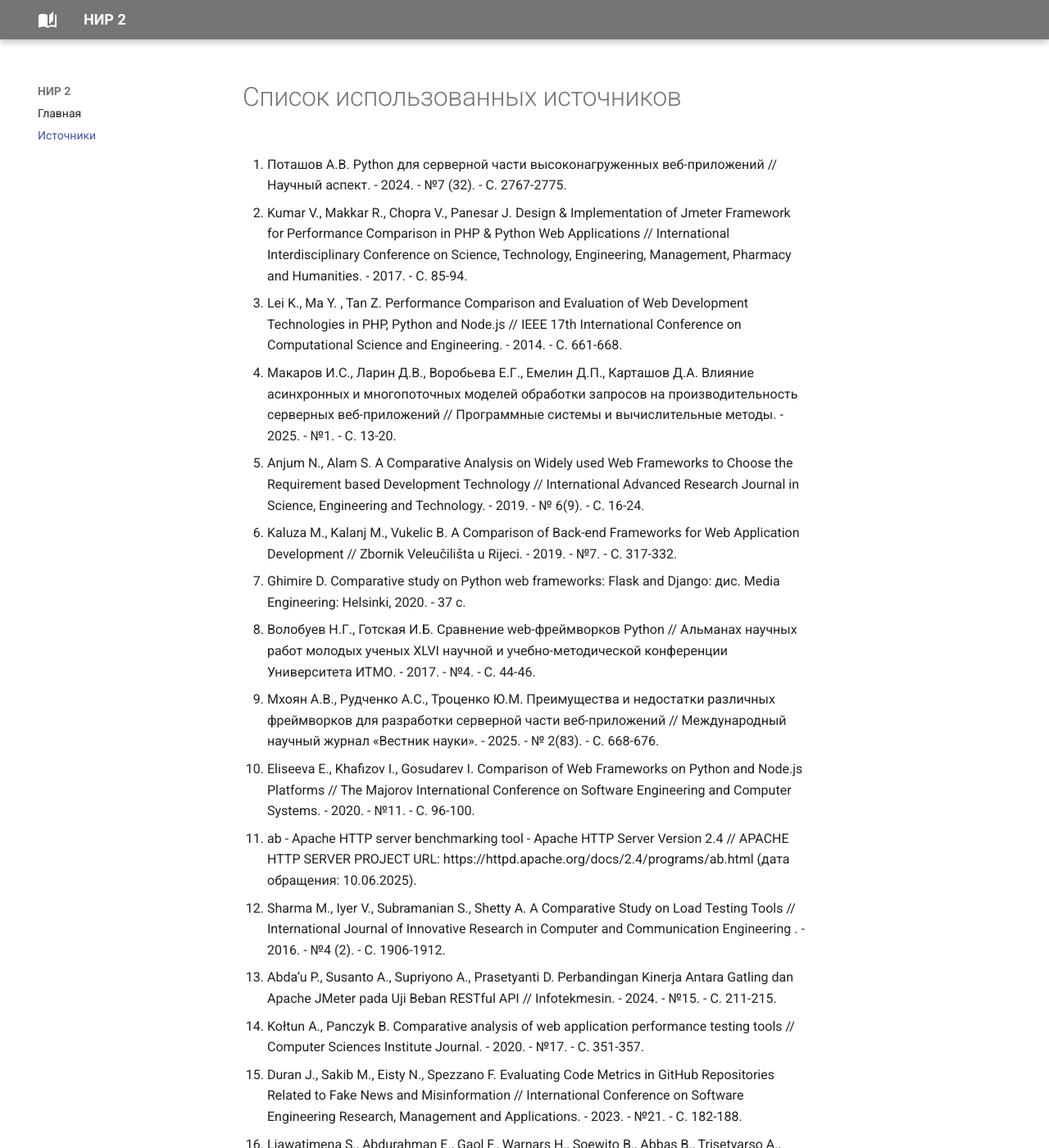
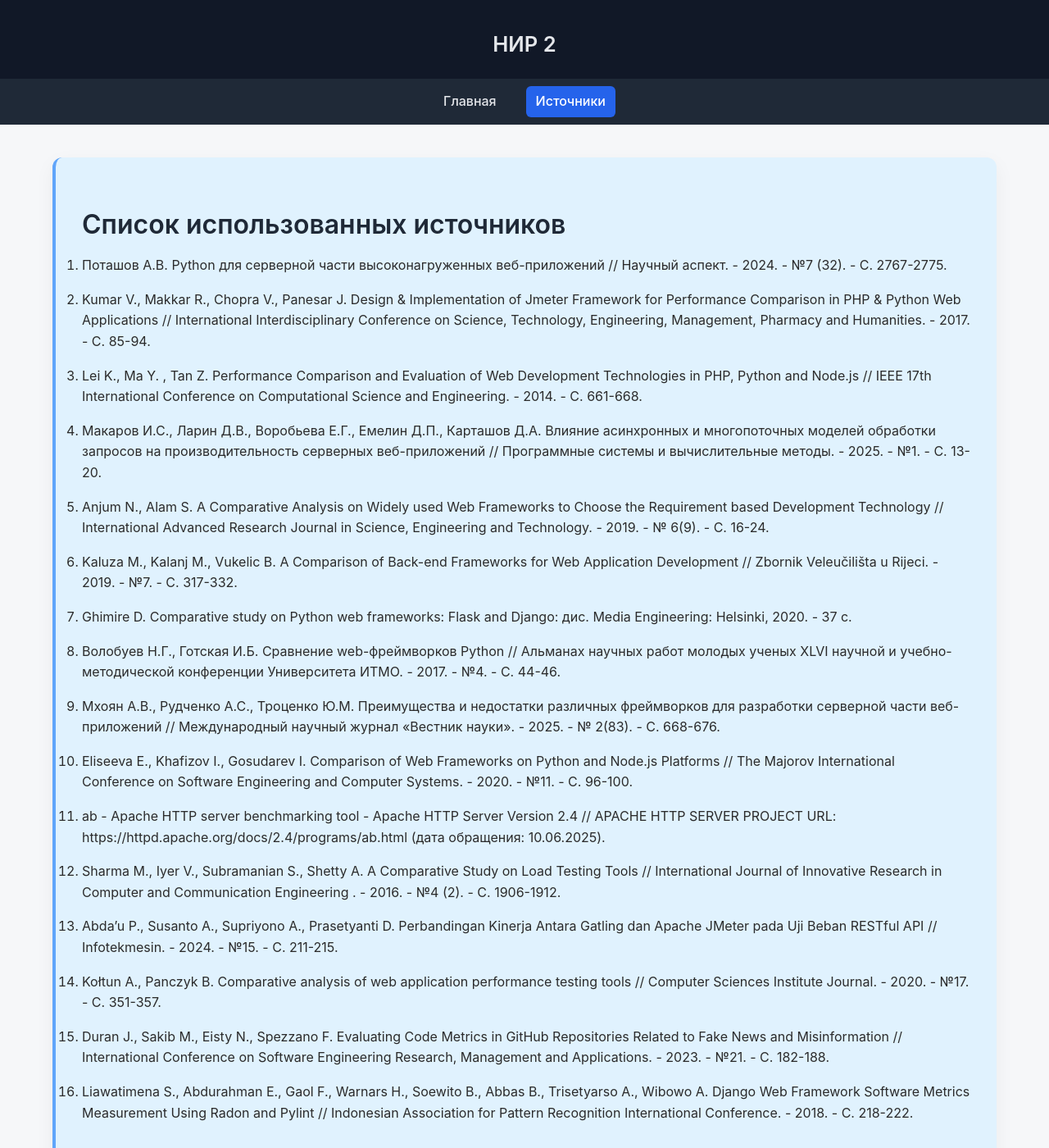
Before and after one commit to miirld/pyweb2025_task2.2, an MkDocs documentation site: the page built from docs/references.md, in a window 1280 px wide and 1400 px high. Shown: the whole window at 82% size. Built offline with MkDocs 1.6.1, drawn with Linux system fonts in a browser that asks for light colours; some of the changed text lies outside the part shown.

Commit message:
Add customization

```diff
--- a/mkdocs.yml
+++ b/mkdocs.yml
@@ -1,17 +1,14 @@
 site_name: НИР 2
+site_author: miirld_
 site_description: Тема НИР - Выбор и обоснование критериев для сравнения асинхронных веб-фреймворков в экосистеме Python
 
 theme:
-  name: material
-  palette:
-    scheme: default
-    primary: grey
-    accent: indigo
-  icon:
-    logo: material/book-open-page-variant
-
-plugins: []
+  name: null
+  custom_dir: theme/
 
 nav:
   - Главная: index.md
   - Источники: references.md
+
+watch:
+  - theme
--- /dev/null
+++ b/theme/main.html
@@ -0,0 +1,33 @@
+<!DOCTYPE html>
+<html lang="ru">
+
+<head>
+    <meta charset="UTF-8">
+    <meta name="viewport" content="width=device-width, initial-scale=1.0">
+    <title>{{ page.title }} | {{ config.site_name }}</title>
+    <link rel="stylesheet" href="{{ 'style.css' | url }}">
+</head>
+
+<body class="{% if page.url == 'references/' %}references{% endif %}">
+    <header class="header">
+        <h1 class="header__title">{{ config.site_name }}</h1>
+    </header>
+    <nav class="nav">
+        {% for item in nav %}
+        <a href="{{ item.url | url }}" class="nav__link {% if item.active %}active{% endif %}">
+            {{ item.title }}
+        </a>
+        {% endfor %}
+    </nav>
+    <div class="divider"></div>
+    <main class="main">
+        <div class="container">
+            {{ page.content }}
+        </div>
+    </main>
+    <footer class="footer">
+        &copy; {{ config.site_author }}
+    </footer>
+</body>
+
+</html>
--- /dev/null
+++ b/theme/style.css
@@ -0,0 +1,131 @@
+* {
+    margin: 0;
+    padding: 0;
+    box-sizing: border-box;
+}
+
+body {
+    font-family: "Inter", "Segoe UI", Roboto, Arial, sans-serif;
+    line-height: 1.6;
+    background-color: #f6f7f9;
+    color: #2b2b2b;
+}
+
+body.references .container {
+    background-color: #e0f2fe;
+    border-left: 4px solid #60a5fa;
+    padding: 32px;
+}
+
+h1,
+h2,
+h3 {
+    margin: 24px 0 12px;
+    color: #1f2937;
+    font-weight: 600;
+}
+
+h1 {
+    font-size: 2rem;
+}
+
+h2 {
+    font-size: 1.5rem;
+}
+
+h3 {
+    font-size: 1.2rem;
+}
+
+p {
+    margin-bottom: 16px;
+}
+
+a {
+    color: #2563eb;
+    text-decoration: none;
+}
+
+a:hover {
+    text-decoration: underline;
+}
+
+.header {
+    position: fixed;
+    top: 0;
+    left: 0;
+    width: 100%;
+    height: 96px;
+    display: flex;
+    align-items: center;
+    justify-content: center;
+    background-color: #111827;
+    color: #ffffff;
+    z-index: 1000;
+}
+
+.header__title {
+    font-size: 1.6rem;
+    font-weight: 600;
+    text-align: center;
+    color: #e5e7eb;
+}
+
+.nav {
+    position: fixed;
+    top: 96px;
+    left: 0;
+    width: 100%;
+    height: 56px;
+    display: flex;
+    justify-content: center;
+    align-items: center;
+    gap: 24px;
+    background-color: #1f2937;
+    z-index: 900;
+}
+
+.nav__link {
+    color: #e5e7eb;
+    padding: 6px 12px;
+    border-radius: 6px;
+    font-weight: 500;
+    transition: background-color 0.2s ease, color 0.2s ease;
+}
+
+.nav__link:hover {
+    background-color: rgba(255, 255, 255, 0.1);
+    color: #ffffff;
+}
+
+.nav__link.active {
+    background-color: #2563eb;
+    color: #ffffff;
+}
+
+.divider {
+    height: 152px;
+}
+
+.main {
+    padding: 40px clamp(24px, 5vw, 80px);
+}
+
+.container {
+    width: 100%;
+    max-width: 1400px;
+    margin: 0 auto;
+    background-color: #ffffff;
+    padding: 40px;
+    border-radius: 12px;
+    box-shadow: 0 8px 24px rgba(0, 0, 0, 0.05);
+}
+
+.footer {
+    margin-top: 60px;
+    padding: 16px 0;
+    text-align: center;
+    background-color: #111827;
+    color: #e5e7eb;
+    font-size: 0.9rem;
+}
```
